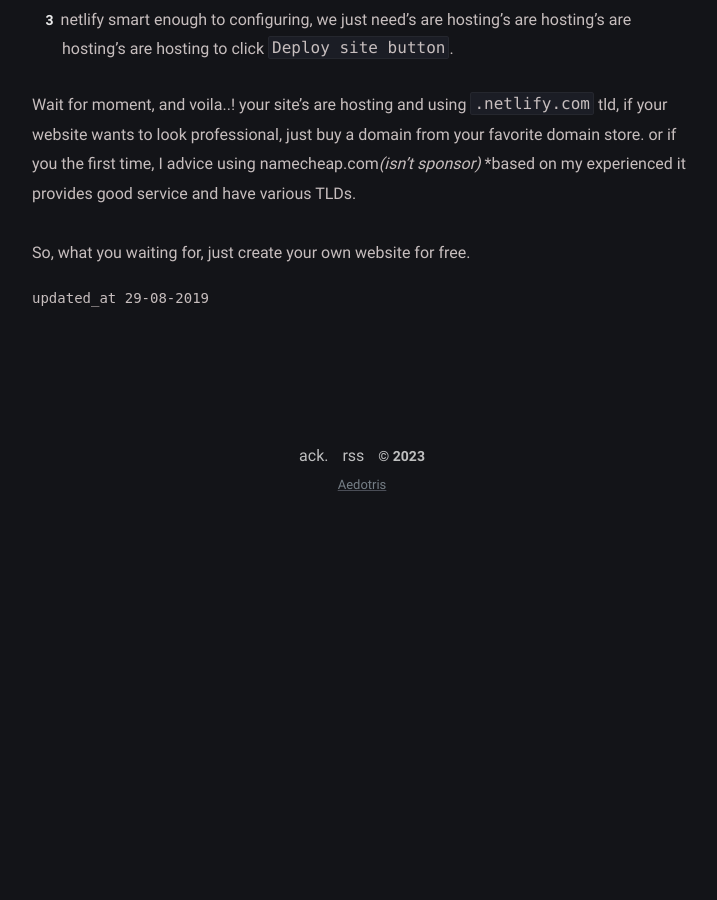
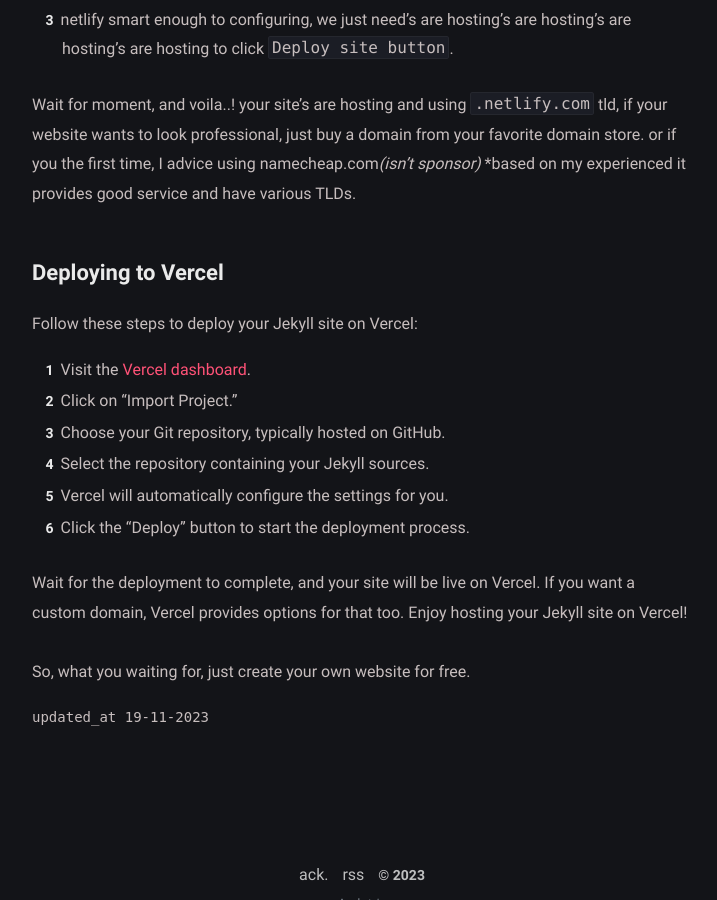
Before and after one commit to levinhkhangzz/nothing-here, a Jekyll site: the page built from _posts/how-this-site-was-made/2018-09-28-how-this-site-was-made.md, in a window 1280 px wide and 900 px high, scrolled down 1891 px. Shown: the whole window, without its empty margins (278-995 px from the left). Built offline with Jekyll 4.4.1, drawn with Linux system fonts in a browser that asks for light colours; some web fonts are replaced; before the commit the page ends 2420 px from its top, so only the background shows below that; some of the changed text lies outside the part shown.

Commit message:
Update 2018-09-28-how-this-site-was-made.md

```diff
--- a/_posts/how-this-site-was-made/2018-09-28-how-this-site-was-made.md
+++ b/_posts/how-this-site-was-made/2018-09-28-how-this-site-was-made.md
@@ -1,16 +1,16 @@
 ---
 title: How this site was born 👶
-date: 2018-09-28 09:45:47 +07:00
-modified: 2019-08-29 09:24:47 +07:00
-tags: [blog, netlify, jekyll, github]
+date: 2023-11-19 19:20:47 +07:00
+modified: 2023-11-19 19:20:47 +07:00
+tags: [blog, vercel, jekyll, github]
 description: All the services are free, a source code this site placed on github repository and intergration with netlify service, another service that you can use is github page for hosting your own static site.
 ---
 
-The website was made using Jekyll the one of open source static sites generator, and using my own simple theme, I called [klisé](https://github.com/piharpi/klise).
+The website was made using Jekyll the one of open source static sites generator, and using my own simple theme, I called [Aedotris](https://github.com/levinhkhangzz/nothing-here).
 
 <hr>
 
-All the services are free, source code the site was placed on my [github](https://github.com/piharpi/mahendrata.now.sh) repository and intergration with ~~[netlify](https://netlify.com)~~ service, another service that you can use is [github page](https://pages.github.com/) for hosting your own static site.
+All the services are free, source code the site was placed on my [github](https://github.com/levinhkhangzz) repository and intergration with ~~[netlify](https://netlify.com)~~ service, another service that you can use is [github page](https://pages.github.com/) for hosting your own static site.
 
 <hr>
 
@@ -61,4 +61,17 @@ Go [netlify](https://netlify.com) dashboard, and following this step.
 
 Wait for moment, and voila..! your site's are hosting and using `.netlify.com` tld, if your website wants to look professional, just buy a domain from your favorite domain store. or if you the first time, I advice using namecheap.com*(isn't sponsor)* \*based on my experienced it provides good service and have various TLDs.
 
+## Deploying to Vercel
+
+Follow these steps to deploy your Jekyll site on Vercel:
+
+1. Visit the [Vercel dashboard](https://vercel.com/).
+2. Click on "Import Project."
+3. Choose your Git repository, typically hosted on GitHub.
+4. Select the repository containing your Jekyll sources.
+5. Vercel will automatically configure the settings for you.
+6. Click the "Deploy" button to start the deployment process.
+
+Wait for the deployment to complete, and your site will be live on Vercel. If you want a custom domain, Vercel provides options for that too. Enjoy hosting your Jekyll site on Vercel!
+
 So, what you waiting for, just create your own website for free.
```
